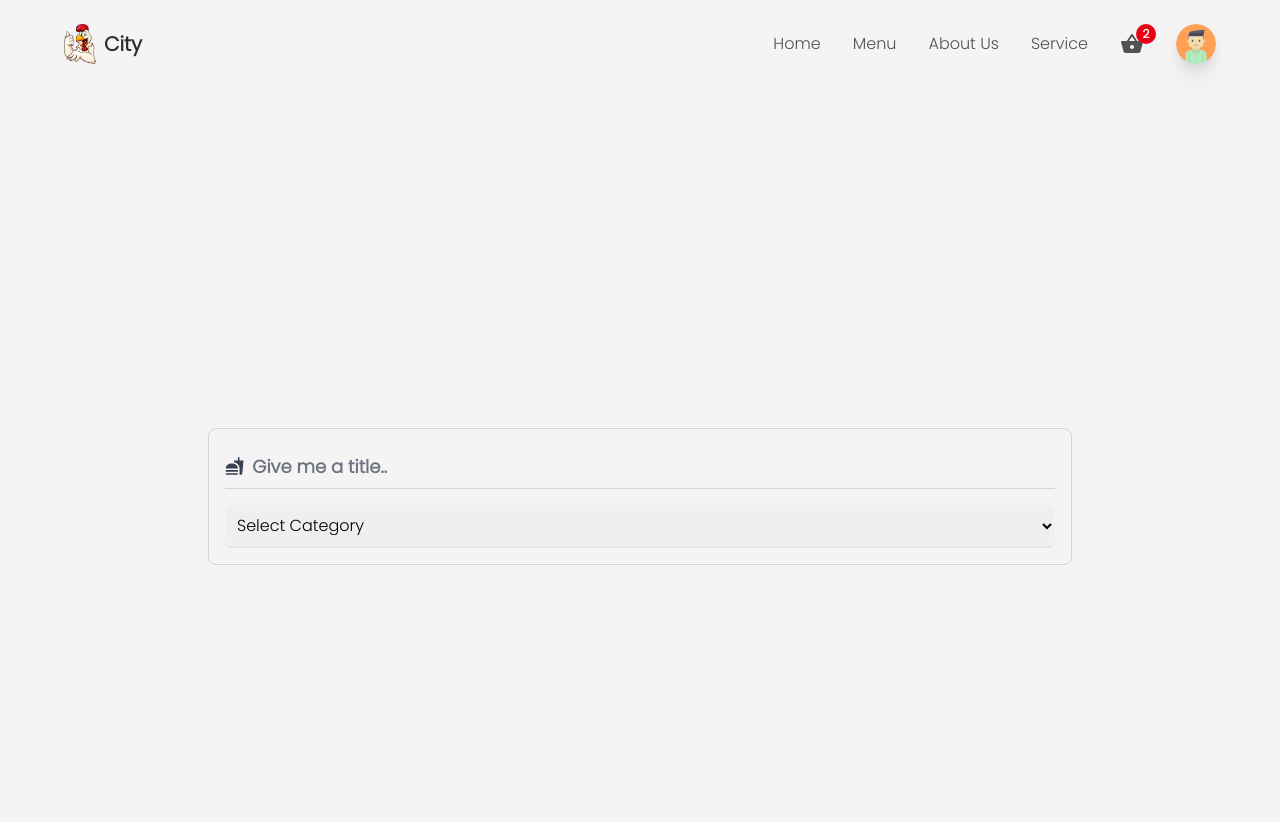
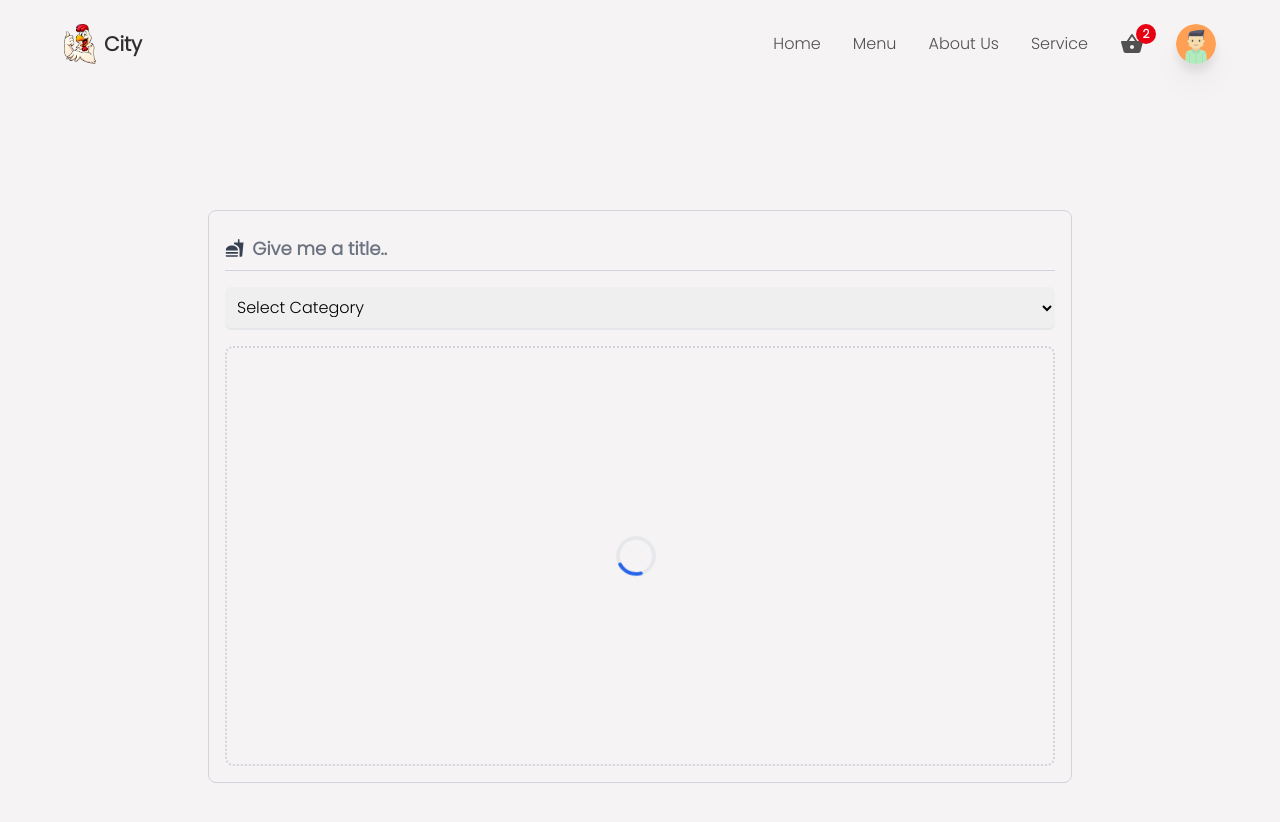
Before and after one commit to Improove3567/Zillow, a React (Create React App) app: page /createItem in a window 1280 px wide. Shown: the top 822 px of the page. Built offline with nearby package versions, Linux system fonts and the light colour scheme.

Commit message:
feat:added Loader

```diff
--- a/src/components/CreateContainer/CreateContainer.jsx
+++ b/src/components/CreateContainer/CreateContainer.jsx
@@ -2,6 +2,7 @@
 import { motion } from 'framer-motion';
 import { MdFastfood } from "react-icons/md"
 import { categories } from '../../utils/data';
+import Loader from "../Loader/Loader"
 
 export default function CreateContainer() {
 
@@ -12,7 +13,7 @@
   const [fields, setFields] = useState(false);
   const [alertStatus, setAlertStatus] = useState("danger");
   const [msg, setMsg] = useState(null);
-  const [isLoading, setIsLoading] = useState(false);
+  const [isLoading, setIsLoading] = useState(true);
   const [imageAsset, setImageAsset] = useState(false);
 
   return (
@@ -61,6 +62,9 @@
           </select>
         </div>
 
+        <div className='group flex justify-center items-center flex-col border-2 border-dotted border-gray-300 w-full h-225 md:h-420 cursor-pointer rounded-lg'>
+          {isLoading ? <Loader /> : ""}
+        </div>
 
       </div>
     </div>
--- /dev/null
+++ b/src/components/Loader/Loader.jsx
@@ -0,0 +1,12 @@
+import React from 'react'
+
+export default function Loader() {
+    return (
+        <div role="status">
+            <svg class="inline mr-2 w-10 h-10 text-gray-200 animate-spin dark:text-gray-600 fill-blue-600" viewBox="0 0 100 101" fill="none" xmlns="http://www.w3.org/2000/svg">
+                <path d="M100 50.5908C100 78.2051 77.6142 100.591 50 100.591C22.3858 100.591 0 78.2051 0 50.5908C0 22.9766 22.3858 0.59082 50 0.59082C77.6142 0.59082 100 22.9766 100 50.5908ZM9.08144 50.5908C9.08144 73.1895 27.4013 91.5094 50 91.5094C72.5987 91.5094 90.9186 73.1895 90.9186 50.5908C90.9186 27.9921 72.5987 9.67226 50 9.67226C27.4013 9.67226 9.08144 27.9921 9.08144 50.5908Z" fill="currentColor" />
+                <path d="M93.9676 39.0409C96.393 38.4038 97.8624 35.9116 97.0079 33.5539C95.2932 28.8227 92.871 24.3692 89.8167 20.348C85.8452 15.1192 80.8826 10.7238 75.2124 7.41289C69.5422 4.10194 63.2754 1.94025 56.7698 1.05124C51.7666 0.367541 46.6976 0.446843 41.7345 1.27873C39.2613 1.69328 37.813 4.19778 38.4501 6.62326C39.0873 9.04874 41.5694 10.4717 44.0505 10.1071C47.8511 9.54855 51.7191 9.52689 55.5402 10.0491C60.8642 10.7766 65.9928 12.5457 70.6331 15.2552C75.2735 17.9648 79.3347 21.5619 82.5849 25.841C84.9175 28.9121 86.7997 32.2913 88.1811 35.8758C89.083 38.2158 91.5421 39.6781 93.9676 39.0409Z" fill="currentFill" />
+            </svg>
+        </div>
+    )
+}
--- a/src/components/index.js
+++ b/src/components/index.js
@@ -2,3 +2,4 @@
 export {default as MainContainer} from "./main_container/MainContainer"
 export {default as CreateContainer} from "./CreateContainer/CreateContainer"
 export {default as HomeContainer} from "./Home container/HomeContainer"
+export {default as Loader} from "./Loader/Loader"
```
